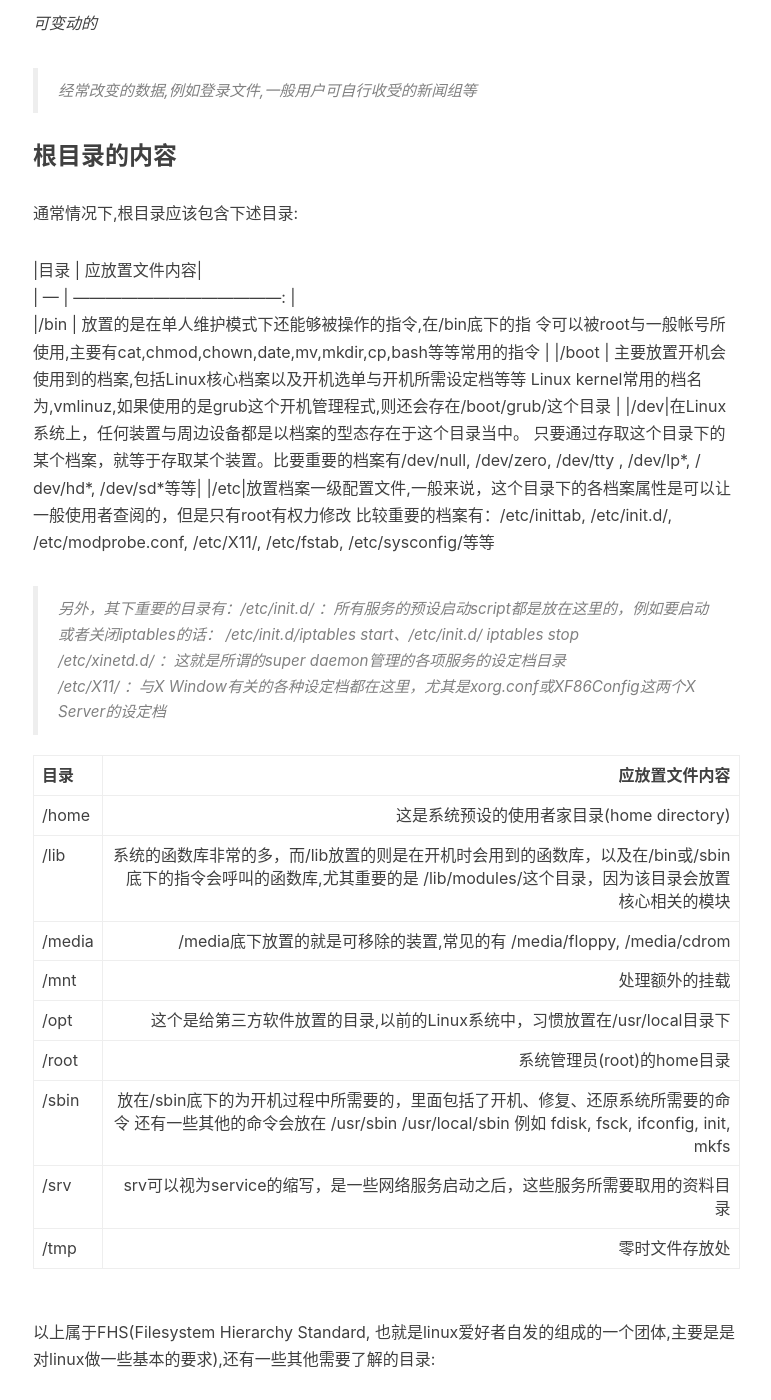
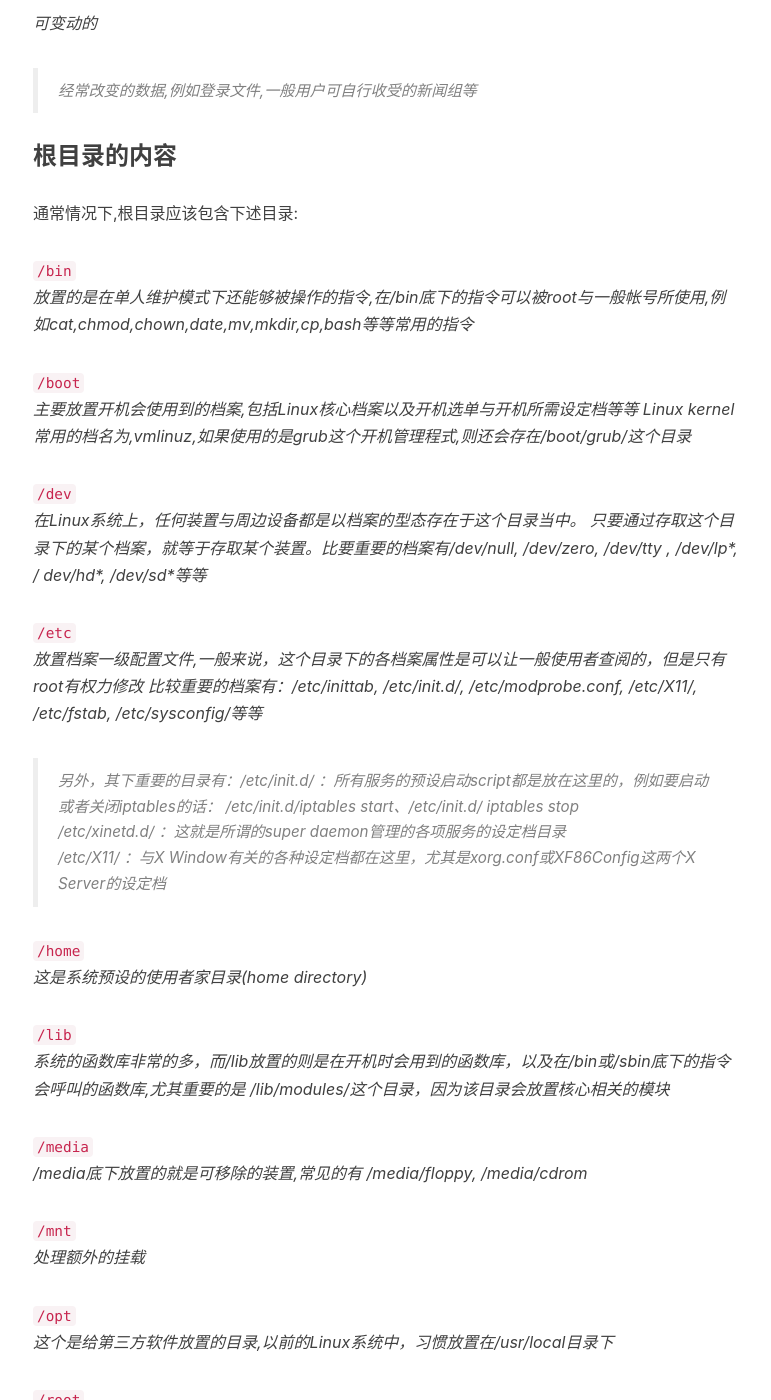
Before and after one commit to MingfeiPan/MingfeiPan.github.io, a Jekyll site: the page built from _posts/2017-02-23-linux.markdown, in a window 1280 px wide and 1400 px high, scrolled down 1870 px. Shown: the whole window, without its empty margins (232-1003 px from the left). Built offline with Jekyll 4.4.1, drawn with Linux system fonts in a browser that asks for light colours; nearby versions of some CDN libraries; comment, search, counter and statistics services are not loaded.

Commit message:
format fuck git md

```diff
--- a/_posts/2017-02-23-linux.markdown
+++ b/_posts/2017-02-23-linux.markdown
@@ -34,38 +34,63 @@ tag : linux
 ### 根目录的内容
 通常情况下,根目录应该包含下述目录:
 
-|目录  | 应放置文件内容|
-| --- | ---------------------------------------: |
-|/bin | 放置的是在单人维护模式下还能够被操作的指令,在/bin底下的指      令可以被root与一般帐号所使用,主要有cat,chmod,chown,date,mv,mkdir,cp,bash等等常用的指令 |
-|/boot | 主要放置开机会使用到的档案,包括Linux核心档案以及开机选单与开机所需设定档等等 Linux kernel常用的档名为,vmlinuz,如果使用的是grub这个开机管理程式,则还会存在/boot/grub/这个目录 |
-|/dev|在Linux系统上，任何装置与周边设备都是以档案的型态存在于这个目录当中。 只要通过存取这个目录下的某个档案，就等于存取某个装置。比要重要的档案有/dev/null, /dev/zero, /dev/tty , /dev/lp\*, / dev/hd\*, /dev/sd\*等等|
-|/etc|放置档案一级配置文件,一般来说，这个目录下的各档案属性是可以让一般使用者查阅的，但是只有root有权力修改 比较重要的档案有：/etc/inittab, /etc/init.d/, /etc/modprobe.conf, /etc/X11/, /etc/fstab, /etc/sysconfig/等等
+`/bin`
+*放置的是在单人维护模式下还能够被操作的指令,在/bin底下的指令可以被root与一般帐号所使用,例如cat,chmod,chown,date,mv,mkdir,cp,bash等等常用的指令*
+
+`/boot`
+*主要放置开机会使用到的档案,包括Linux核心档案以及开机选单与开机所需设定档等等 Linux kernel常用的档名为,vmlinuz,如果使用的是grub这个开机管理程式,则还会存在/boot/grub/这个目录*
+
+`/dev`
+*在Linux系统上，任何装置与周边设备都是以档案的型态存在于这个目录当中。 只要通过存取这个目录下的某个档案，就等于存取某个装置。比要重要的档案有/dev/null, /dev/zero, /dev/tty , /dev/lp\*, / dev/hd\*, /dev/sd\*等等*
+
+`/etc`
+*放置档案一级配置文件,一般来说，这个目录下的各档案属性是可以让一般使用者查阅的，但是只有root有权力修改 比较重要的档案有：/etc/inittab, /etc/init.d/, /etc/modprobe.conf, /etc/X11/, /etc/fstab, /etc/sysconfig/等等*
 >另外，其下重要的目录有：/etc/init.d/ ：所有服务的预设启动script都是放在这里的，例如要启动或者关闭iptables的话： /etc/init.d/iptables start、/etc/init.d/ iptables stop
 >/etc/xinetd.d/ ：这就是所谓的super daemon管理的各项服务的设定档目录
 >/etc/X11/ ：与X Window有关的各种设定档都在这里，尤其是xorg.conf或XF86Config这两个X Server的设定档
 
-|目录  | 应放置文件内容|
-| --- | ---------------------------------------: |
-|/home | 这是系统预设的使用者家目录(home directory) |
-|/lib | 系统的函数库非常的多，而/lib放置的则是在开机时会用到的函数库，以及在/bin或/sbin底下的指令会呼叫的函数库,尤其重要的是 /lib/modules/这个目录，因为该目录会放置核心相关的模块|
-|/media |/media底下放置的就是可移除的装置,常见的有 /media/floppy, /media/cdrom|
-|/mnt |处理额外的挂载|
-|/opt|这个是给第三方软件放置的目录,以前的Linux系统中，习惯放置在/usr/local目录下|
-|/root|系统管理员(root)的home目录|
-|/sbin| 放在/sbin底下的为开机过程中所需要的，里面包括了开机、修复、还原系统所需要的命令 还有一些其他的命令会放在 /usr/sbin /usr/local/sbin 例如 fdisk, fsck, ifconfig, init, mkfs|
-|/srv|srv可以视为service的缩写，是一些网络服务启动之后，这些服务所需要取用的资料目录|
-|/tmp| 零时文件存放处|
 
+`/home`
+*这是系统预设的使用者家目录(home directory)*
+
+`/lib`
+*系统的函数库非常的多，而/lib放置的则是在开机时会用到的函数库，以及在/bin或/sbin底下的指令会呼叫的函数库,尤其重要的是 /lib/modules/这个目录，因为该目录会放置核心相关的模块*
+
+`/media`
+*/media底下放置的就是可移除的装置,常见的有 /media/floppy, /media/cdrom*
+
+`/mnt`
+*处理额外的挂载*
+
+`/opt`
+*这个是给第三方软件放置的目录,以前的Linux系统中，习惯放置在/usr/local目录下*
+
+`/root`
+*系统管理员(root)的home目录*
+
+`/sbin`
+*放在/sbin底下的为开机过程中所需要的，里面包括了开机、修复、还原系统所需要的命令 还有一些其他的命令会放在 /usr/sbin /usr/local/sbin 例如 fdisk, fsck, ifconfig, init, mkfs*
+
+`/srv`
+*srv可以视为service的缩写，是一些网络服务启动之后，这些服务所需要取用的资料目录*
+
+`/tmp`
+*零时文件存放处*
 
 以上属于FHS(Filesystem Hierarchy Standard, 也就是linux爱好者自发的组成的一个团体,主要是是对linux做一些基本的要求),还有一些其他需要了解的目录:
 
-|目录  | 应放置文件内容|
-| --- | ---------------------------------------: |
-|/lost+found|这个目录是使用标准的ext2/ext3档案系统格式才会产生的一个目录，目的在于当档案系统发生错误时，将一些遗失的片段放置到这个目录下 这个目录通常会在分割槽的最顶层存在，例如你加装一个硬盘于/disk中，那在这个系统下就会自动产生一个这样的目录/disk/lost+found|
-|/proc|这个目录本身是一个虚拟文件系统(virtual filesystem) 他放置的资料都是在内存当中，例如系统核心、process、周边装置的状态及网络状态等等。因为这个目录下的资料都是在内存当中，所以本身不占任何硬盘空间 比较重要的目录例如: /proc/cpuinfo, /proc/dma, /proc/interrupts, /proc/ioports, /proc/net/*等等|
-|/sys|这个目录其实跟/proc非常类似，也是一个虚拟的档案系统，主要也是记录与核心相关的资讯 包括目前已载入的核心模块与核心侦测到的硬体装置资讯等等 这个目录同样不占硬盘容量|
 
-*另外要注意的是，因为根目录与开机有关，开机过程中仅有根目录会被挂载， 其他分区则是在开机完成之后才会持续的进行挂载的行为 就是因为如此，因此根目录下与开机过程有关的目录， 就不能够与根目录放到不同的分区去 那哪些目录不可与根目录分开呢? 有底下这些*
+`/lost+found`
+*这个目录是使用标准的ext2/ext3档案系统格式才会产生的一个目录，目的在于当档案系统发生错误时，将一些遗失的片段放置到这个目录下 这个目录通常会在分割槽的最顶层存在，例如你加装一个硬盘于/disk中，那在这个系统下就会自动产生一个这样的目录/disk/lost+found*
+
+`/proc`
+*这个目录本身是一个虚拟文件系统(virtual filesystem) 他放置的资料都是在内存当中，例如系统核心、process、周边装置的状态及网络状态等等。因为这个目录下的资料都是在内存当中，所以本身不占任何硬盘空间 比较重要的目录例如: /proc/cpuinfo, /proc/dma, /proc/interrupts, /proc/ioports, /proc/net/\*等等*
+
+`/sys`
+*这个目录其实跟/proc非常类似，也是一个虚拟的档案系统，主要也是记录与核心相关的资讯 包括目前已载入的核心模块与核心侦测到的硬体装置资讯等等 这个目录同样不占硬盘容量*
+
+
+另外要注意的是，因为根目录与开机有关，开机过程中仅有根目录会被挂载， 其他分区则是在开机完成之后才会持续的进行挂载的行为 就是因为如此，因此根目录下与开机过程有关的目录， 就不能够与根目录放到不同的分区去 那哪些目录不可与根目录分开呢? 有底下这些
 
 >/etc：配置文件
 >/bin：重要执行档
```
